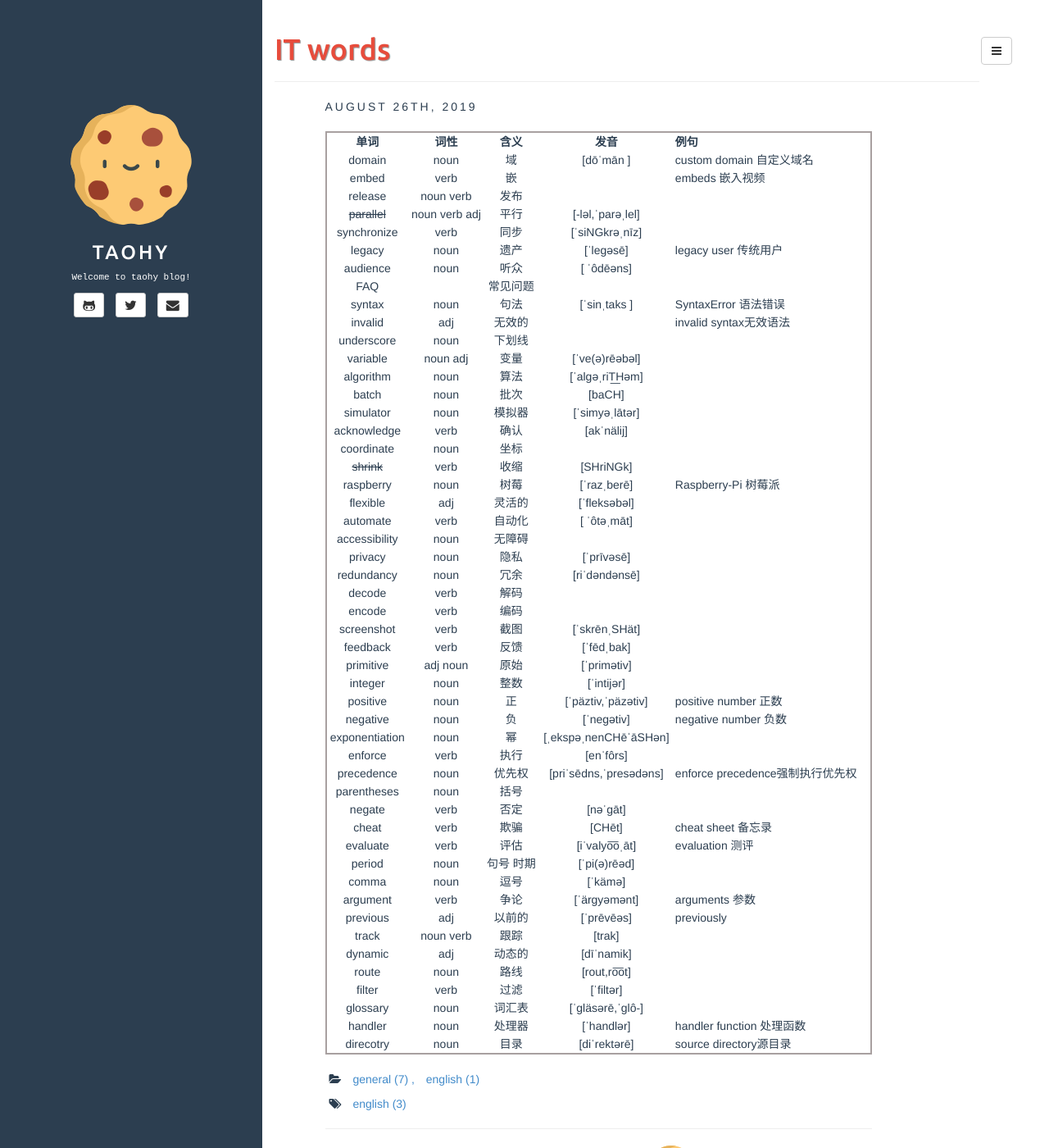
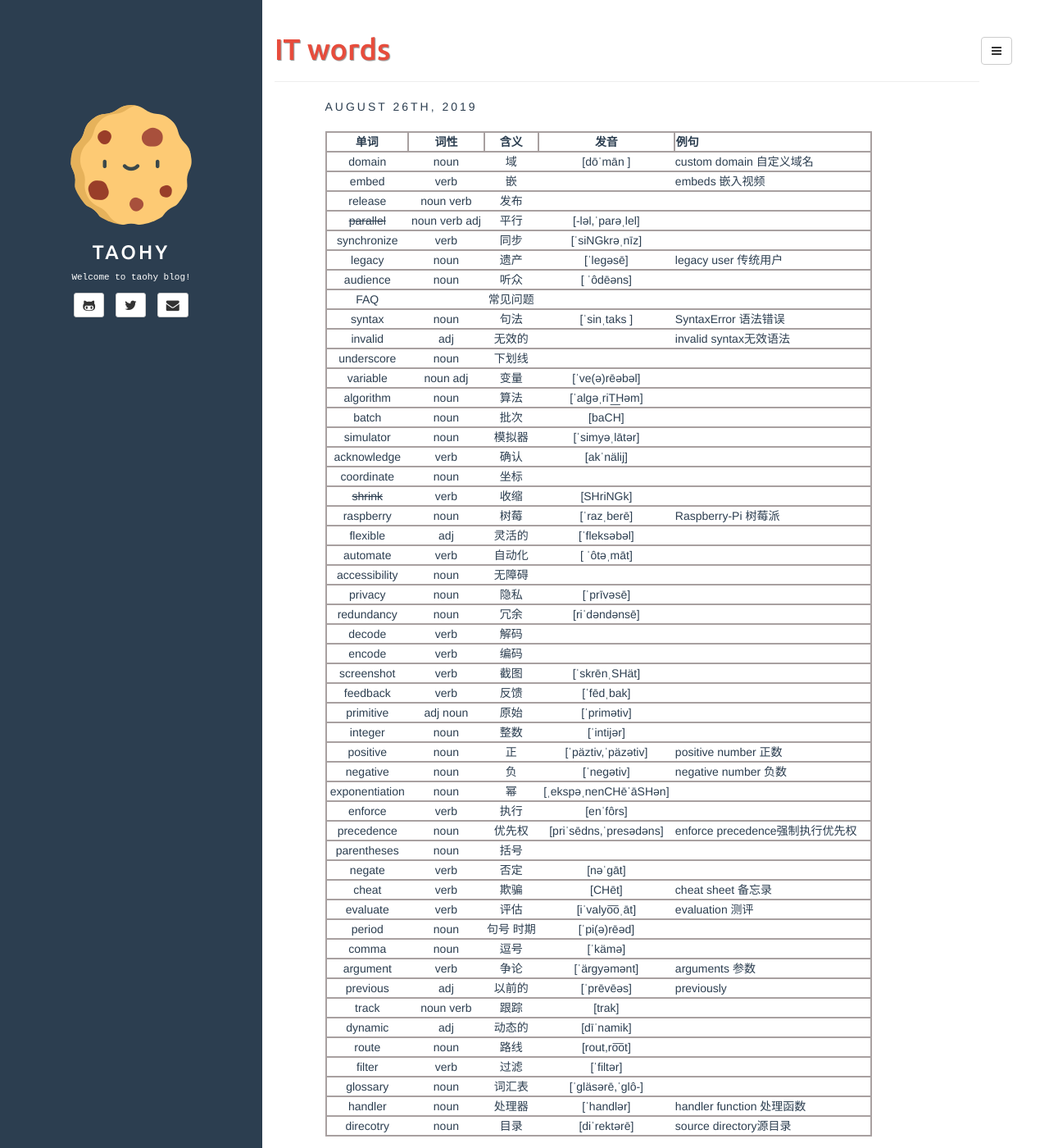
Before and after one commit to taohy88/taohy88.github.io, a Jekyll site: the page built from _posts/2019-08-26-ITwords.md, in a window 1280 px wide and 1400 px high. Shown: the whole window at 82% size. Built offline with Jekyll 4.4.1, drawn with Linux system fonts in a browser that asks for light colours.

Commit message:
ignitions

```diff
--- a/assets/css/style.css
+++ b/assets/css/style.css
@@ -191,21 +191,14 @@ ul.dropdown-menu>li>a>i.fa {
 
 /* modify by taohy 2019-08-28 */
 
-table{
+table,th,tr{
     border-collapse: collapse;
     border-spacing: 0;
-    border:2px solid #a8a0a0;
-}
-/*
+	border:2px solid #a8a0a0;
 
-th{
-    border:2px solid #000000;
+
 }
 
-td{
-    border:1px solid #000000;
-}
-*/
 
 table.wide {
 	width: 100%;
```
